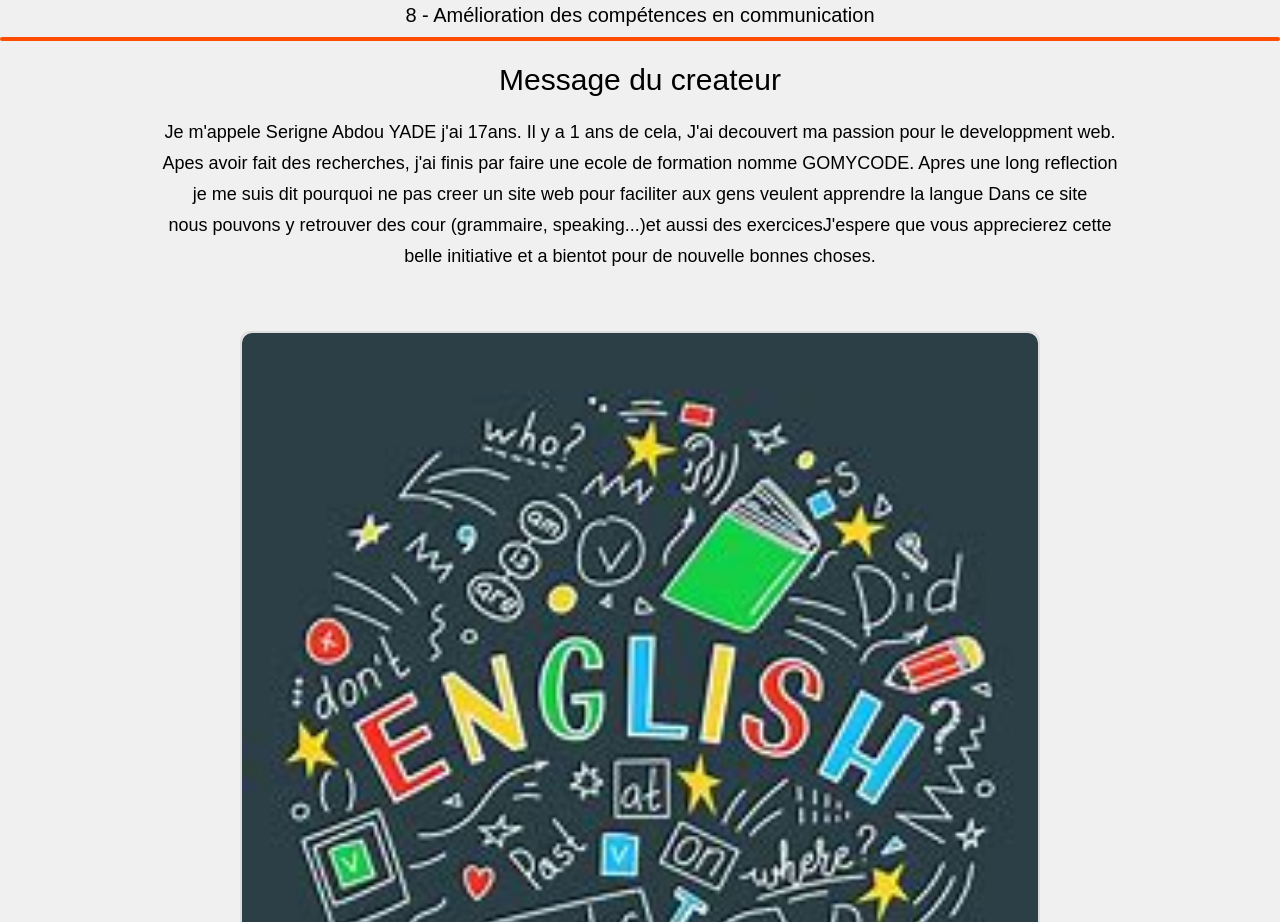
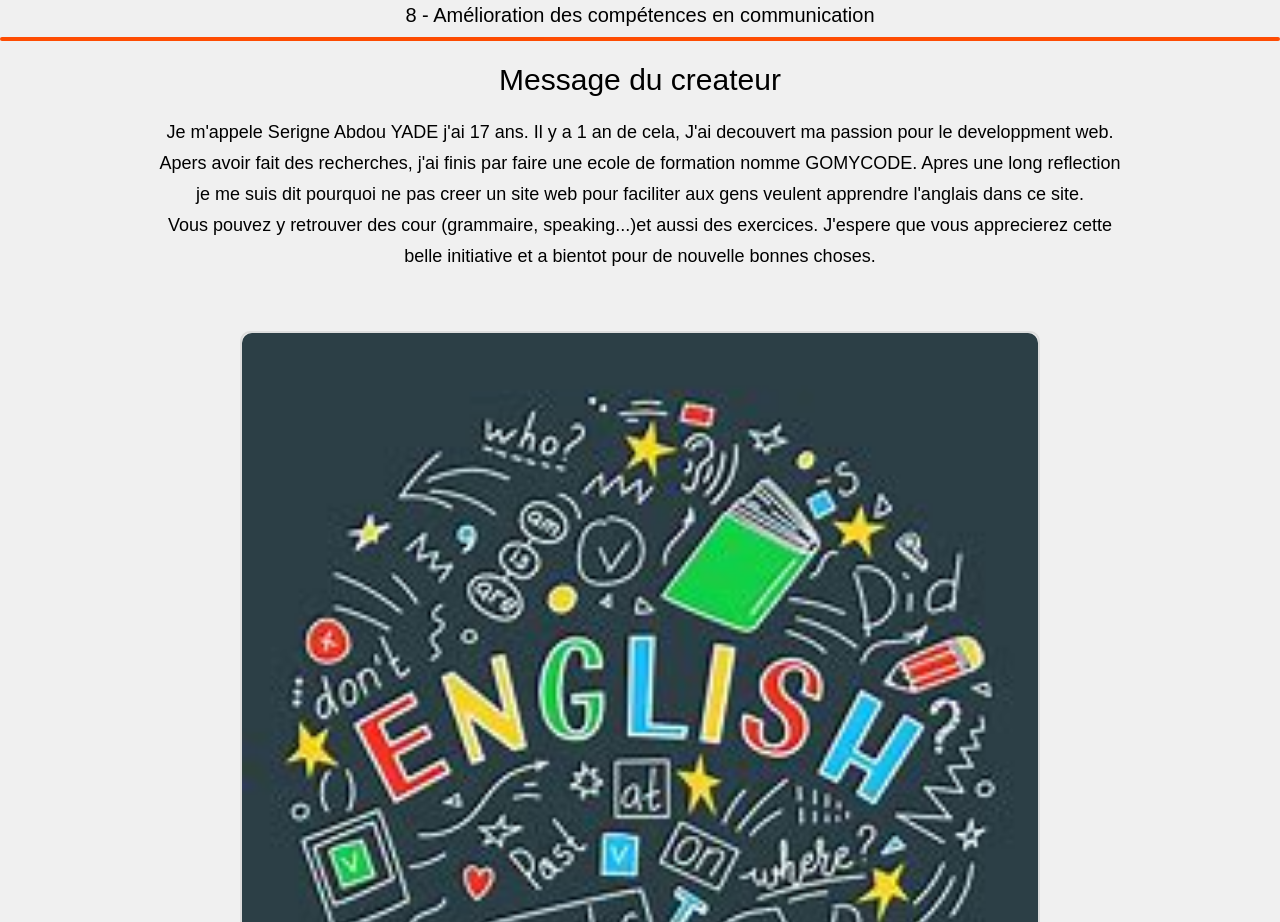
Before and after one commit to black-codeur/apprendre-l-anglais, a plain HTML site: page index.html in a window 1280 px wide. Shown: the part 1280-2202 px from the top of the page. Drawn offline with Linux system fonts and the light colour scheme; a script that the page names is missing.

Commit message:
index.html

```diff
--- a/index.html
+++ b/index.html
@@ -82,10 +82,10 @@
 
 
  <div class="message" >
-<p>Je m'appele Serigne Abdou YADE  j'ai 17ans. Il y a 1 ans de cela, J'ai decouvert ma passion  pour le developpment web.</p>
-<p>Apes avoir fait des recherches, j'ai finis par faire une ecole de formation nomme GOMYCODE. Apres une long reflection</p>
-<p>je me suis dit pourquoi ne pas creer un site web pour faciliter aux gens veulent apprendre la langue Dans ce site </p>
-<p>nous pouvons y retrouver des cour (grammaire, speaking...)et aussi des exercicesJ'espere que vous apprecierez cette</p>
+<p>Je m'appele Serigne Abdou YADE  j'ai 17 ans. Il y a 1 an de cela, J'ai decouvert ma passion  pour le developpment web.</p>
+<p>Apers avoir fait des recherches, j'ai finis par faire une ecole de formation nomme GOMYCODE. Apres une long reflection</p>
+<p>je me suis dit pourquoi ne pas creer un site web pour faciliter aux gens veulent apprendre l'anglais dans ce site. </p>
+<p>Vous pouvez y retrouver des cour (grammaire, speaking...)et aussi des exercices. J'espere que vous apprecierez cette</p>
 <p>belle initiative et a bientot pour de nouvelle bonnes choses. </p>
 
 
```
